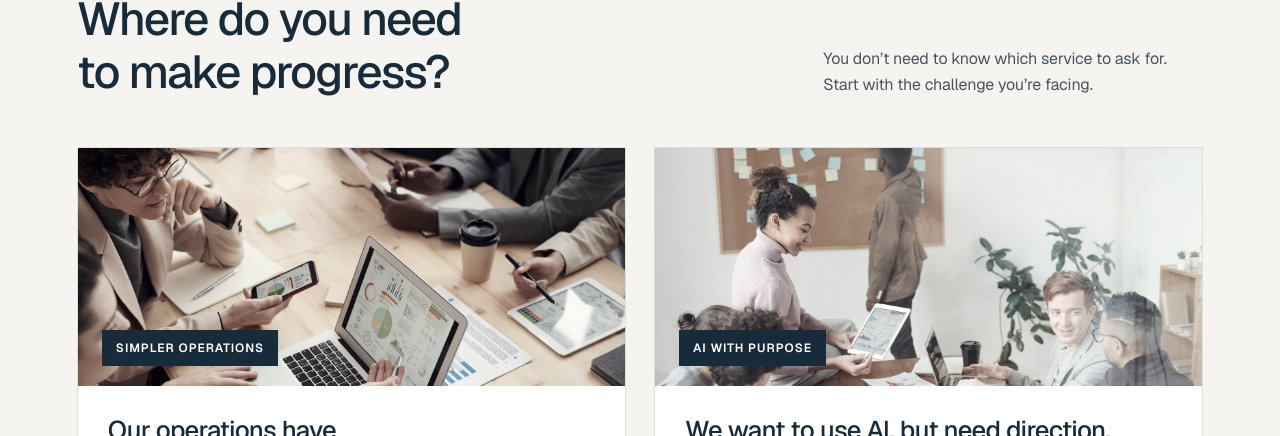
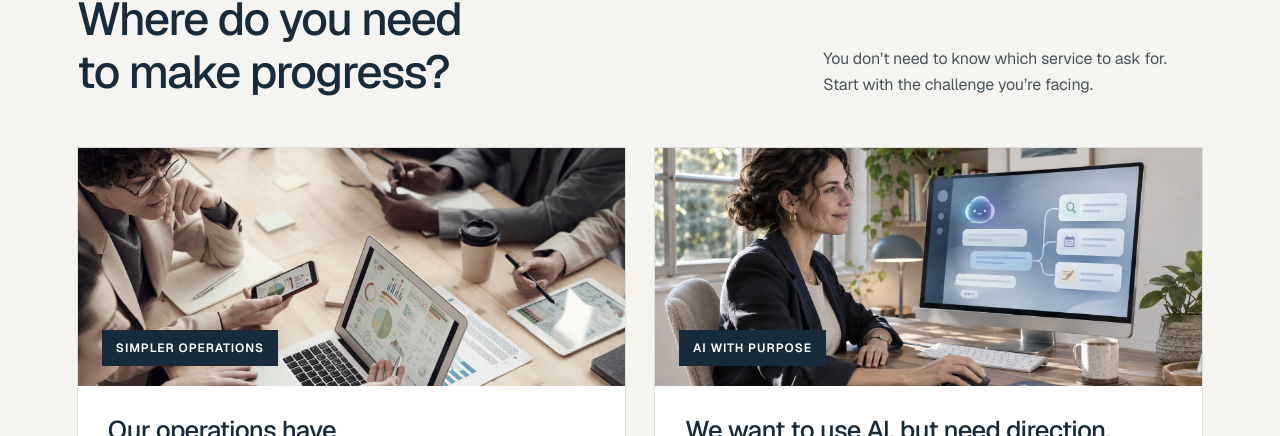
Before and after one commit to 2NspiraOpsTeam/2nspira-website, a Next.js app in the folder 2nspira-website/: page / in a window 1280 px wide. Shown: the part 3148-3584 px from the top of the page. Built offline with nearby package versions, Linux system fonts and the light colour scheme; no server answers.

Commit message:
Replace homepage AI challenge image with personal agent collaboration

```diff
--- a/2nspira-website/src/app/homepage.module.css
+++ b/2nspira-website/src/app/homepage.module.css
@@ -40,7 +40,7 @@
 .challengePhoto{position:relative;aspect-ratio:2.3;overflow:hidden;background:var(--sand)}
 .challengePhoto img{filter:grayscale(.25) saturate(.75);transition:transform .5s;object-position:center 52%}
 .challengeCard:first-child img{object-position:center 60%}
-.challengeCard:nth-child(2) img{object-position:center 24%}
+.challengeCard:nth-child(2) img{object-position:center 37%}
 .challengeCard:nth-child(3) img{object-position:center 30%}
 .challengeCard:nth-child(4) img{object-position:center 65%}
 .challengeCategory{position:absolute;left:24px;bottom:20px;background:#172b3a;color:white;padding:9px 14px;font-size:.68rem;font-weight:600;letter-spacing:.1em;text-transform:uppercase;line-height:1.5}
--- a/2nspira-website/src/app/page.tsx
+++ b/2nspira-website/src/app/page.tsx
@@ -137,10 +137,10 @@ export default function Home() {
       <div className={styles.sectionHead}><div><p className={styles.eyebrow}>What brings you here?</p><h2 id="challenges-heading">Where do you need<br />to make progress?</h2></div><p className={styles.challengeIntro}>You don’t need to know which service to ask for. Start with the challenge you’re facing.</p></div>
       <div className={styles.challengeGrid}>{[
         { image: "challenge-operations", category: "Simpler operations", title: "Our operations have become too complicated.", text: "Simplify repetitive work and connect the systems your business relies on.", href: "/automation-systems-optimization", link: "Explore operations solutions" },
-        { image: "digital-team", category: "AI with purpose", title: "We want to use AI, but need direction.", text: "Get hands-on guidance to choose, set up, and personalize an AI agent that works effectively for you.", href: "/ai-enablement", link: "Explore AI enablement" },
+        { image: "digital-team", src: "/images/homepage/personal-ai-agent-v1.webp", alt: "A professional working with a personal AI assistant for research, planning, and writing on a desktop computer.", category: "AI with purpose", title: "We want to use AI, but need direction.", text: "Get hands-on guidance to choose, set up, and personalize an AI agent that works effectively for you.", href: "/ai-enablement", link: "Explore AI enablement" },
         { image: "tech-websites", category: "Better digital experiences", title: "Our website no longer meets our needs.", text: "Build a better customer experience with useful digital capabilities behind it.", href: "/websites", link: "Explore website solutions" },
         { image: "executive-staff-briefing-v1", category: "Confident leadership", title: "We need experienced technology leadership.", text: "Gain strategic direction and oversight without hiring a full-time CIO.", href: "/fractional-cio", link: "Explore technology leadership" },
-      ].map(challenge => <Link key={challenge.href} href={challenge.href} className={styles.challengeCard}><div className={`${styles.challengePhoto} ${challenge.image === "executive-staff-briefing-v1" ? styles.staffBriefing : ""}`}><Photo src={`/images/homepage/${challenge.image}.jpg`} alt="" /><span className={styles.challengeCategory}>{challenge.category}</span></div><div className={styles.challengeCopy}><h3>{challenge.title}</h3><p>{challenge.text}</p><span className={styles.challengeLink}>{challenge.link} <span className={styles.challengeArrow} aria-hidden="true">↗</span></span></div></Link>)}</div>
+      ].map(challenge => <Link key={challenge.href} href={challenge.href} className={styles.challengeCard}><div className={`${styles.challengePhoto} ${challenge.image === "executive-staff-briefing-v1" ? styles.staffBriefing : ""}`}><Photo src={challenge.src ?? `/images/homepage/${challenge.image}.jpg`} alt={challenge.alt ?? ""} /><span className={styles.challengeCategory}>{challenge.category}</span></div><div className={styles.challengeCopy}><h3>{challenge.title}</h3><p>{challenge.text}</p><span className={styles.challengeLink}>{challenge.link} <span className={styles.challengeArrow} aria-hidden="true">↗</span></span></div></Link>)}</div>
     </section>
 
     <section className={`${styles.section} ${styles.nextSteps}`} aria-labelledby="next-steps-heading">
```
Also changed, not shown: 2nspira-website/public/images/homepage/personal-ai-agent-v1.webp (added), 1 other file (tests, documents, lock files or other folders).
